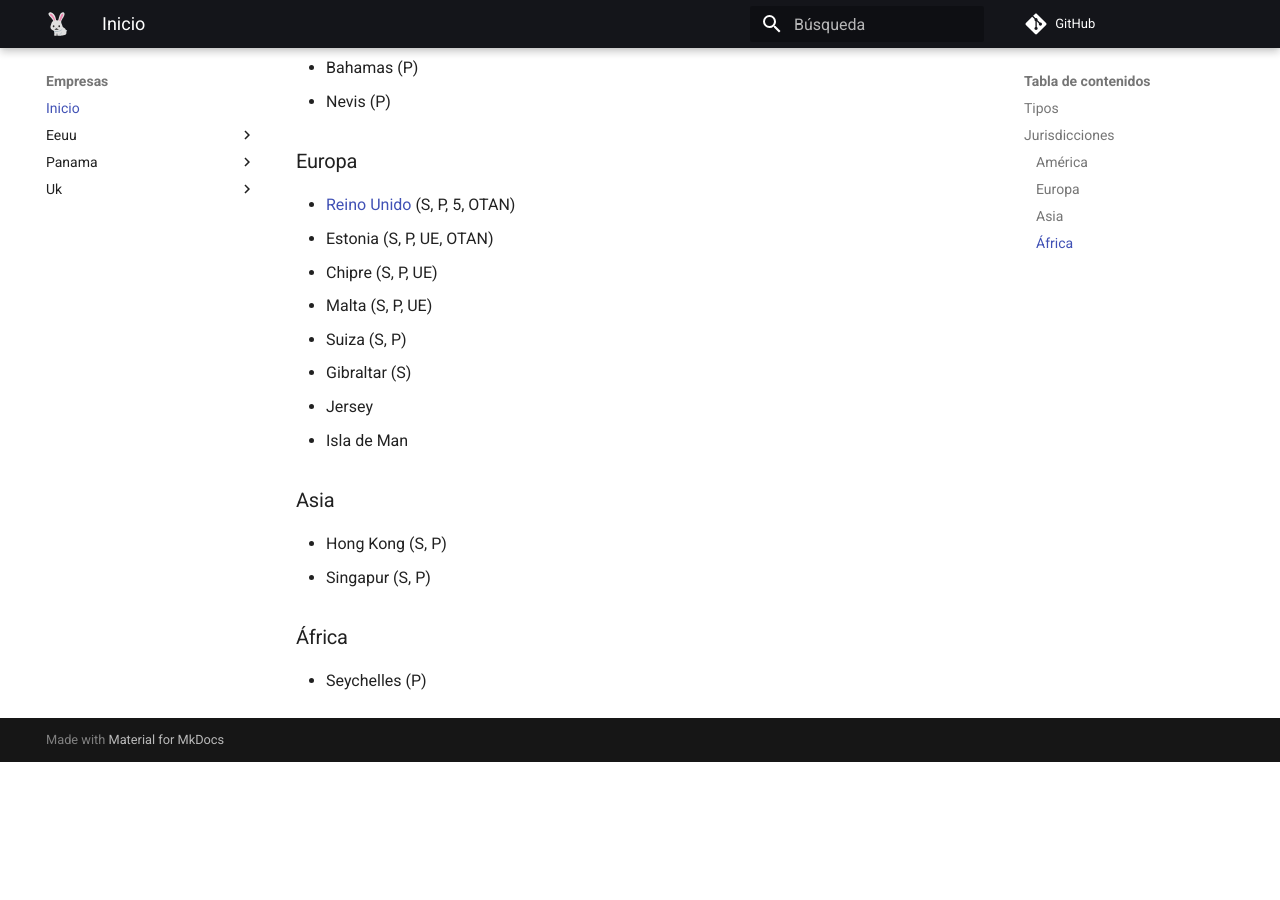
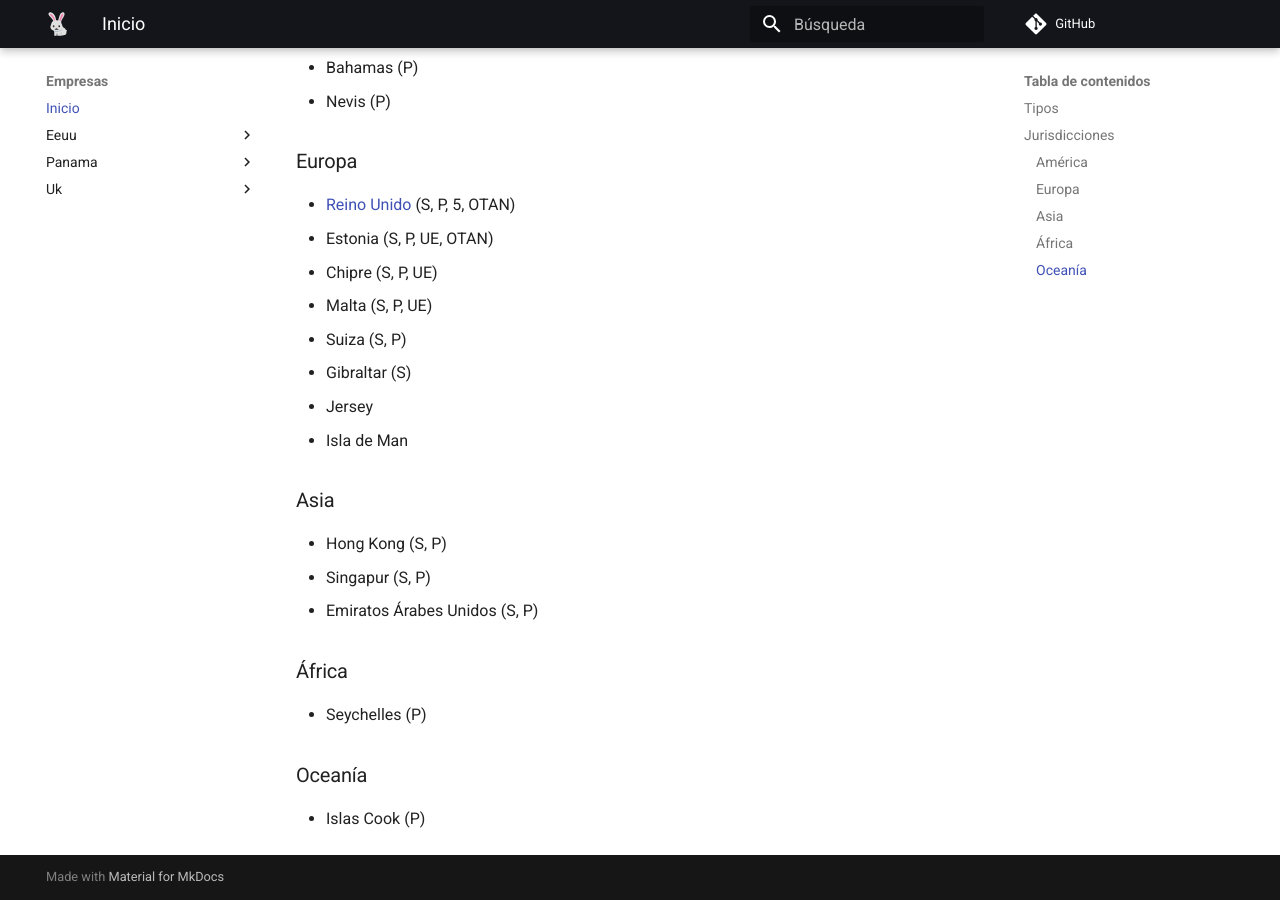
Before and after one commit to anomalouscode/wiki, an MkDocs documentation site: the page built from docs/empresas/index.md, in a window 1280 px wide and 900 px high, scrolled down 1133 px. Built offline with MkDocs 1.6.1 and Material for MkDocs 9.7.7, drawn with Linux system fonts in a browser that asks for light colours; comment, search, counter and statistics services are not loaded; before the commit the page ends 1895 px from its top, so only the background shows below that.

Commit message:
Update index.md

```diff
--- a/docs/empresas/index.md
+++ b/docs/empresas/index.md
@@ -48,7 +48,12 @@ S = Soporta Stripe, P = Soporta PayPal, 5 = Miembro de la alianza de inteligenci
 
 - Hong Kong (S, P)
 - Singapur (S, P)
+- Emiratos Árabes Unidos (S, P)
 
 ### África
 
 - Seychelles (P)
+
+### Oceanía
+
+- Islas Cook (P)
```
